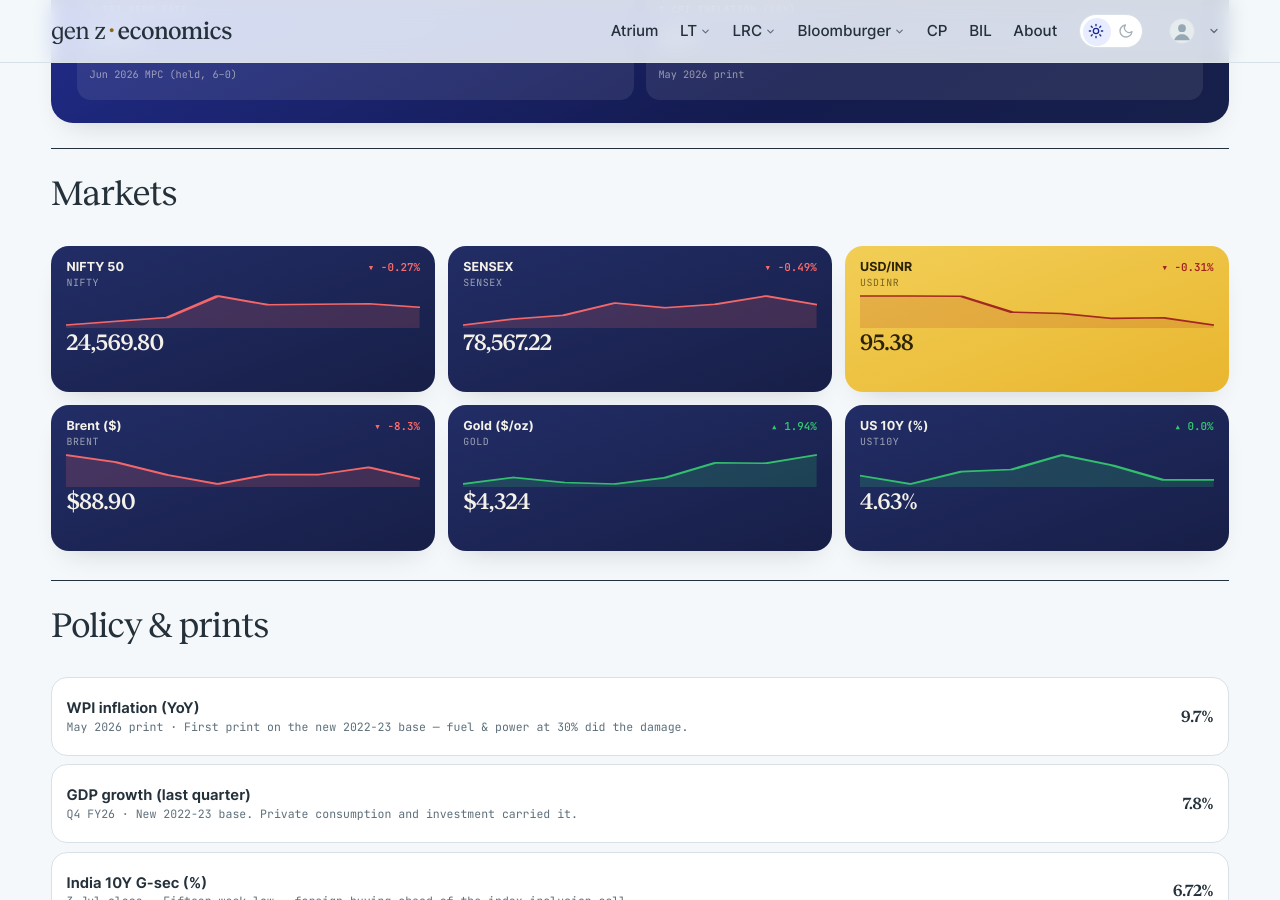
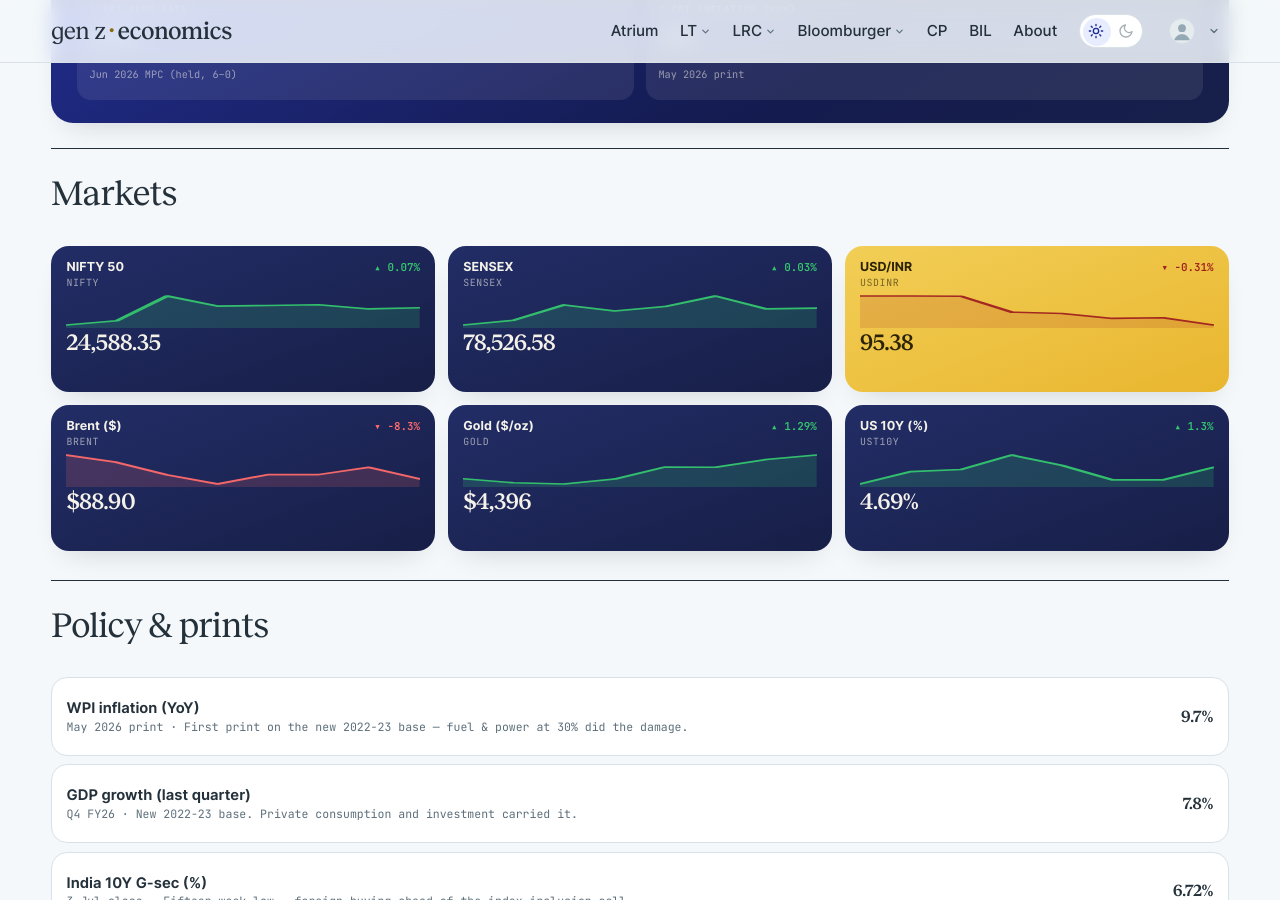
Before and after one commit to harsharya7021/genz-economics.com, a Jekyll site: the page built from macro-watch.html, in a window 1280 px wide and 900 px high, scrolled down 599 px. Built offline with Jekyll 4.4.1, drawn with Linux system fonts in a browser that asks for light colours; comment, search, counter and statistics services are not loaded.

Commit message:
data: morning market refresh

```diff
--- a/_data/macro.json
+++ b/_data/macro.json
@@ -1,34 +1,34 @@
 {
-  "as_of": "7 Aug 2026 close",
+  "as_of": "10 Aug 2026 close",
   "auto": {
     "nifty": {
       "label": "NIFTY 50",
-      "v": "24,569.80",
-      "chg": -0.27,
+      "v": "24,588.35",
+      "chg": 0.07,
       "spark": [
-        24250.199,
         24317.15,
         24383.6,
         24774.301,
         24614.9,
         24624.65,
         24636.0,
-        24569.801
+        24570.65,
+        24588.35
       ]
     },
     "sensex": {
       "label": "SENSEX",
-      "v": "78,567.22",
-      "chg": -0.49,
+      "v": "78,526.58",
+      "chg": 0.03,
       "spark": [
-        77654.602,
         77928.148,
         78094.641,
         78639.031,
         78428.953,
         78581.0,
         78954.758,
-        78567.219
+        78499.172,
+        78526.578
       ]
     },
     "usdinr": {
@@ -63,32 +63,32 @@
     },
     "gold": {
       "label": "Gold ($/oz)",
-      "v": "$4,324",
-      "chg": 1.94,
+      "v": "$4,396",
+      "chg": 1.29,
       "spark": [
-        4034.7,
         4100.1,
         4049.1,
         4033.7,
         4095.4,
         4245.8,
         4242.0,
-        4324.4
+        4340.7,
+        4396.5
       ]
     },
     "ust10y": {
       "label": "US 10Y (%)",
-      "v": "4.63%",
-      "chg": 0.0,
+      "v": "4.69%",
+      "chg": 1.3,
       "spark": [
-        4.65,
         4.61,
         4.67,
         4.68,
         4.75,
         4.7,
         4.63,
-        4.63
+        4.63,
+        4.69
       ]
     }
   },
--- a/_data/markets.yml
+++ b/_data/markets.yml
@@ -2,38 +2,38 @@
 # USD/INR) are refreshed each weekday morning by the market-data workflow;
 # the India 10Y G-Sec line is maintained by hand. Do not hand-edit the
 # live tickers — the job overwrites them.
-as_of: 7 Aug 2026
+as_of: 10 Aug 2026
 tickers:
 - symbol: NIFTY 50
   code: ^NSEI
-  value: 24,569.80
-  change: −66.20
-  pct: −0.27%
-  dir: down
+  value: 24,588.35
+  change: '+17.70'
+  pct: +0.07%
+  dir: up
   spark:
-  - 24250.199
   - 24317.15
   - 24383.6
   - 24774.301
   - 24614.9
   - 24624.65
   - 24636.0
-  - 24569.801
+  - 24570.65
+  - 24588.35
 - symbol: SENSEX
   code: BSE
-  value: 78,567.22
-  change: −387.54
-  pct: −0.49%
-  dir: down
+  value: 78,526.58
+  change: '+27.41'
+  pct: +0.03%
+  dir: up
   spark:
-  - 77654.602
   - 77928.148
   - 78094.641
   - 78639.031
   - 78428.953
   - 78581.0
   - 78954.758
-  - 78567.219
+  - 78499.172
+  - 78526.578
 - symbol: USD / INR
   code: FX
   value: '95.38'
```
